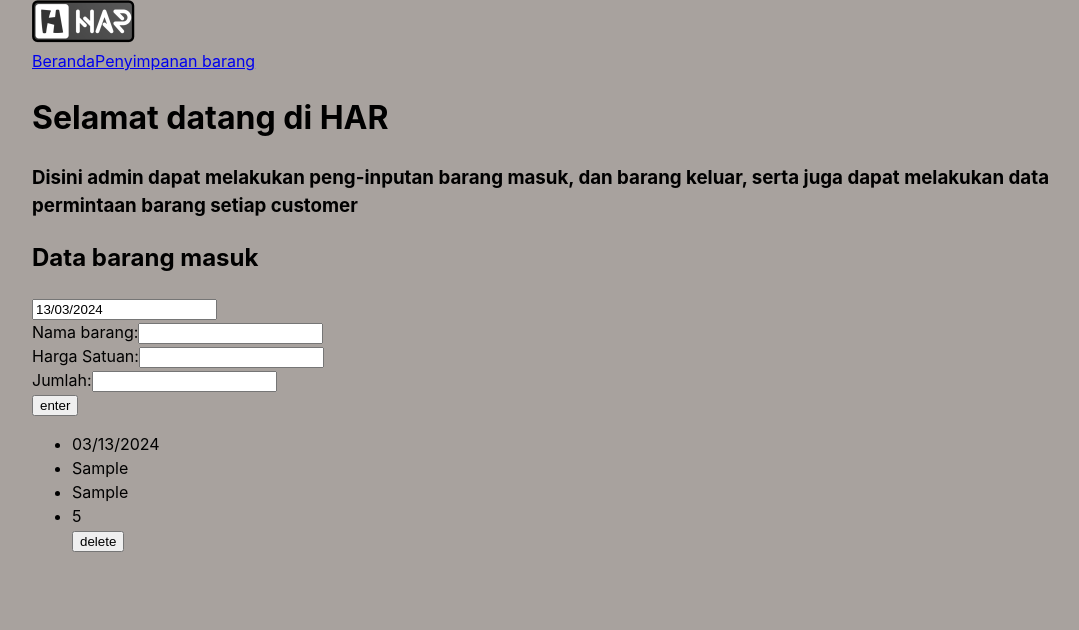
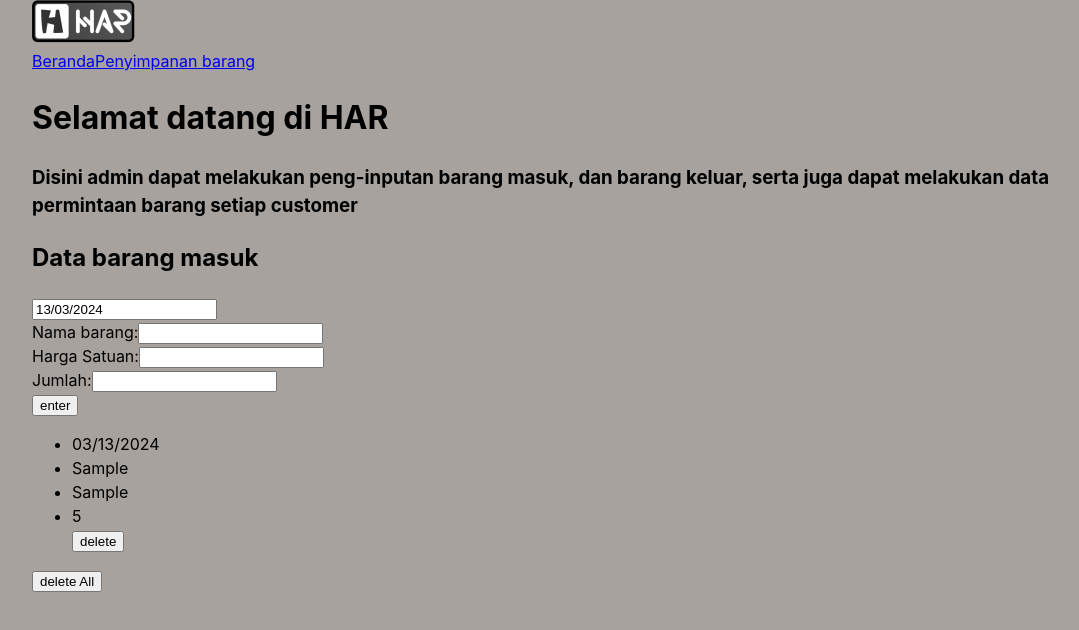
Before and after one commit to irsyadalaudin/items-storage, a React (Vite) app in the folder admin/: page / in a window 1280 px wide. Both pictures are taken after typing "Sample", "Sample", "5" into the empty fields and a click on the button "enter". Shown: the top 630 px of the page, without its empty margins (80-1159 px from the left). Built offline with nearby package versions, Linux system fonts and the light colour scheme.

Commit message:
added handleDeleteAll

```diff
--- a/admin/src/components/Storage.jsx
+++ b/admin/src/components/Storage.jsx
@@ -40,10 +40,16 @@ const Storage = () => {
 		setJumlah('')
 	}
 
+	// UNTUK MENGHAPUS 1 ITEM
 	const handleDelete = (index) => {
 		const updatedItems = [...items]
 		updatedItems.splice(index, 1)
 		setItems(updatedItems)
+	}
+
+	// UNTUK MENGHAPUS SELURUH ITEM
+	const handleDeleteAll = () => {
+		setItems([])
 	}
 
     return (
@@ -87,6 +93,7 @@ const Storage = () => {
 			{/* MENAMPILKAN DATA BARANG */}
 			<div>
 				{items.map((item, index) => (
+					<>
 						<ul key={index}>
 							{/* <li>{item.tanggal}</li> */}
 							<li>{item.tanggal.toLocaleString('en-US', { day: '2-digit', month: '2-digit', year: 'numeric'})}</li>    {/* MENGGUNALAN toLocaleString() LANGSUNG PADA selectedDate */}
@@ -95,6 +102,8 @@ const Storage = () => {
 							<li>{item.jumlah}</li>
 							<button onClick={() => handleDelete(index)}>delete</button>
 						</ul>
+						<button onClick={() => handleDeleteAll()}>delete All</button>
+					</>
 				))}
 			</div>
         </>
```
Lines whose indentation alone changed are shown as unchanged.
